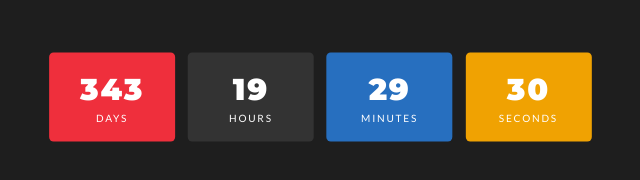
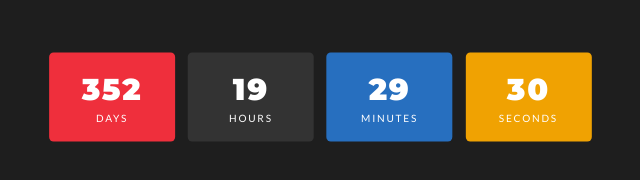
Before and after one commit to StudentGradeB/Countdown_Widget, a plain HTML site: page index.html in a window 1280 px wide. Shown: the part 298-478 px from the top of the page, 320-960 px from the left. Drawn offline with Linux system fonts and the light colour scheme.

Commit message:
Update index.html

```diff
--- a/index.html
+++ b/index.html
@@ -75,7 +75,7 @@
   </div>
 
   <script>
-    const targetDate = new Date('July 6, 2026 00:00:00').getTime();
+    const targetDate = new Date('July 15, 2026 00:00:00').getTime();
 
     function updateTimer() {
       const now  = Date.now();
```
